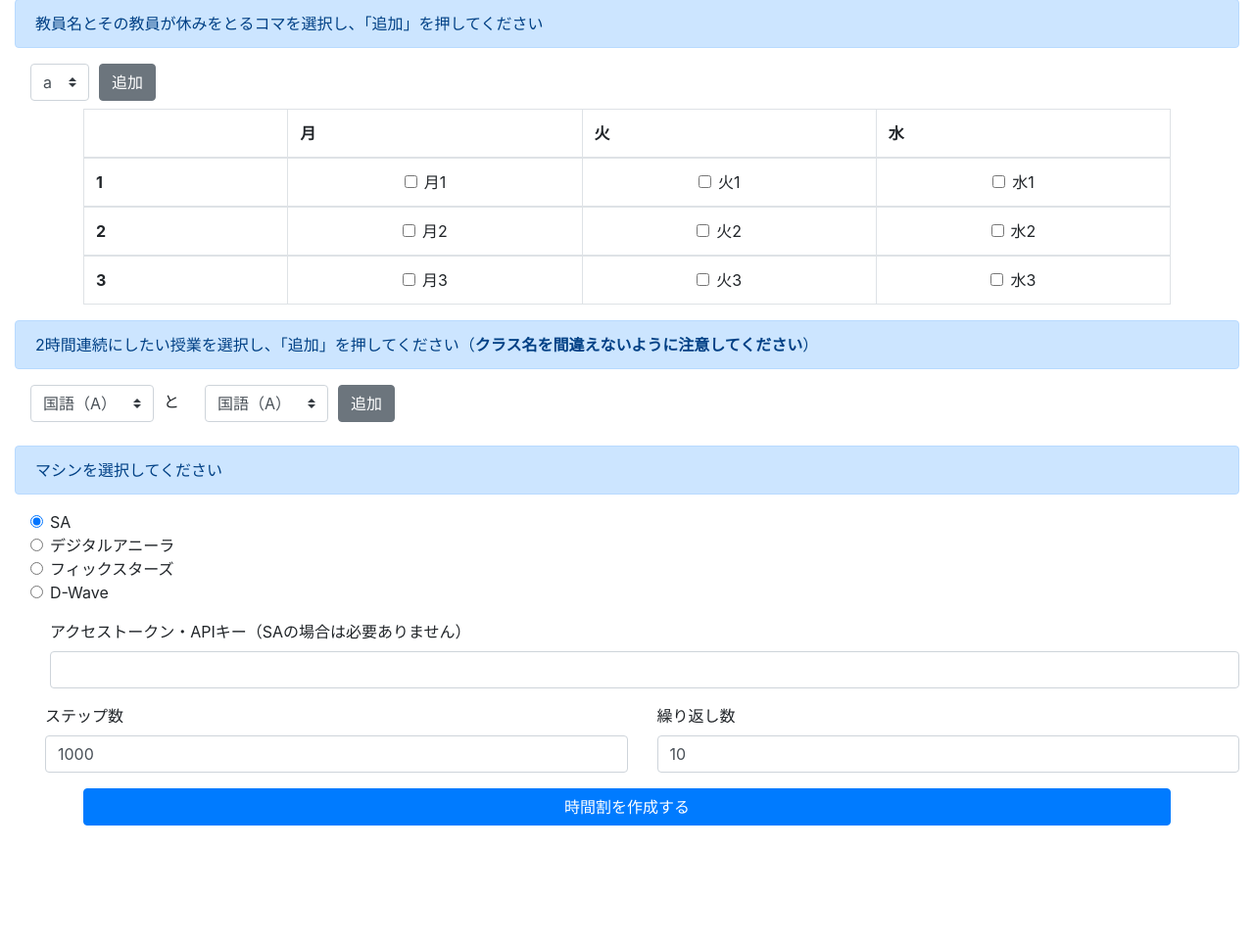
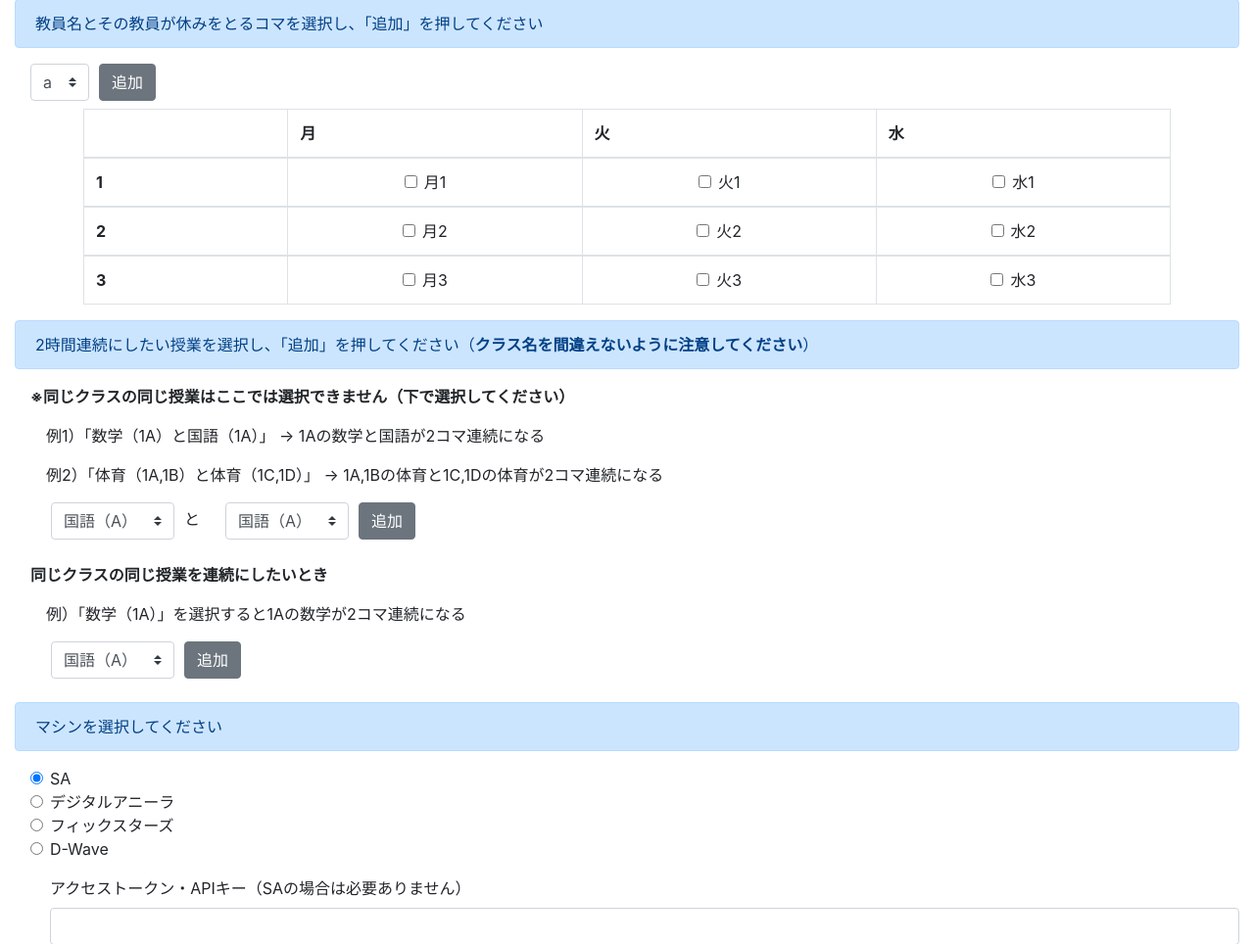
Before and after one commit to CanonMukai/timetable, a Django app: page /make/constraint/ in a window 1280 px wide. Shown: the part 73-1037 px from the top of the page at 98% size. Before the commit the page ends 916 px from the top, so only its background shows below. Run offline with Django 3.2, Linux system fonts and the light colour scheme; data comes from the database, SQL or seed files in the repository; both versions use the stored data as it was after the commit; some libraries are stand-ins or nearby versions.

Commit message:
Make constraint 4 form /make/constraint and Display them

```diff
--- a/make/functions.py
+++ b/make/functions.py
@@ -209,7 +209,7 @@ def JugyoDict(cell_list):
         info = "{}（{}）".format(cell_list[i][1], cell_list[i][2])
         if info not in jugyo_set:
             jugyo_set.add(info)
-            key = "{}（{}）".format(cell_list[i][2], cell_list[i][1])
+            key = "{} {}".format(cell_list[i][2], cell_list[i][1])
             jugyo_dict[key] = info
     return jugyo_dict
 
@@ -303,7 +303,7 @@ def KomaDataList(model, class_dict):
     table = json.loads(model.table)
     convenience = Convenience(model, class_dict)
     renzoku_koma = Renzoku2Koma(model)
-    renzoku_ID = []
+    renzoku_ID = json.loads(model.renzoku_ID)
     joint = Joint()
     gen_list = GenList(model)
     one_per_gen = OnePerGen(model, class_dict)
@@ -312,7 +312,7 @@ def KomaDataList(model, class_dict):
     renzoku_3koma = Renzoku3Koma(model)
     not_renzoku_ID = NotRenzokuID(model, class_dict)
     perfect = PerfectScore()
-    w1, w2, w3, w4, w5, w6, w7, w8 = 2, 4, 2, 4, 1, 6, 1, 5
+    w1, w2, w3, w4, w5, w6, w7, w8 = 2, 4, 2, 9, 1, 6, 1, 4
     Q, constant, A = Hamiltonian(
         class_dict,
         model.weekly, total,
--- a/make/models.py
+++ b/make/models.py
@@ -18,6 +18,12 @@ class TimeTable(models.Model):
     jugyo_dict = models.TextField(null=True)
     weekly = models.IntegerField(null=True)
     convenience = models.TextField(default=json.dumps({}))
+    renzoku_ID = models.TextField(default=json.dumps([]))
+    con4_display = models.TextField(default=json.dumps({}))
+    """
+    {'0,9 1,10 2,11': '国語（1A）と国語（1B）', '3,4 5,6': '英語（1A）'}
+    """
+
     steps = models.IntegerField(default=1000)
     reads = models.IntegerField(default=10)
     class_table_list = models.TextField(null=True)
--- a/make/views.py
+++ b/make/views.py
@@ -98,7 +98,7 @@ def constraint(request):
         'jugyo': jugyo_dict,
     }
     if request.method == 'POST':
-        post_set = {'add', 'clear', 'clear-all', 'add4'}
+        post_set = {'add', 'clear', 'clear-all', 'add4', 'add4-same', 'clear-all4'}
         if post_set & set(request.POST):
             # TODO: 戻るボタンを押されたときの挙動 現在追加済みの休むコマが誤って表示される
             # 制約3: 先生の都合の取得
@@ -120,7 +120,59 @@ def constraint(request):
             elif 'clear-all' in request.POST:
                 con.clear()
             t.convenience = json.dumps(con)
+            # 制約4: 2時間連続にしたいコマ
+            renzoku_ID = json.loads(t.renzoku_ID)
+            con4_display = ast.literal_eval(t.con4_display)
+            if {'add4', 'add4-same', 'clear-all4'} & set(request.POST):
+                class1, name1 = map(str, request.POST['jugyo1'].split())
+                class2, name2 = map(str, request.POST['jugyo2'].split())
+                class3, name3 = map(str, request.POST['jugyo'].split())
+                cell_list = json.loads(t.cell_list)
+                jugyo1, jugyo2, jugyo3 = [], [], []
+                for i in range(len(cell_list)):
+                    if 'add4' in request.POST:
+                        if cell_list[i][1] == name1 and cell_list[i][2] == class1:
+                            jugyo1.append(cell_list[i][0])
+                        elif cell_list[i][1] == name2 and cell_list[i][2] == class2:
+                            jugyo2.append(cell_list[i][0])
+                    elif 'add4-same' in request.POST:
+                        if cell_list[i][1] == name3 and cell_list[i][2] == class3:
+                            jugyo3.append(cell_list[i][0])
+                # 同じクラスの同じ授業でなければ追加する
+                if 'add4' in request.POST and (class1 != class2 or name1 != name2):
+                    min_num = min(len(jugyo1), len(jugyo2))
+                    ids = ''
+                    not_in_renzoku_ID = False
+                    for i in range(min_num):
+                        id1 = min(jugyo1[i], jugyo2[i])
+                        id2 = max(jugyo1[i], jugyo2[i])
+                        if [id1, id2] not in renzoku_ID:
+                            renzoku_ID.append([id1, id2])
+                            ids += ' {},{}'.format(id1, id2)
+                            not_in_renzoku_ID = True
+                    if not_in_renzoku_ID:
+                        con4_display[ids] = '{}（{}）と{}（{}）'.format(name1, class1, name2, class2)
+                # 同じクラスの同じ授業を2コマ連続にするとき
+                elif 'add4-same' in request.POST:
+                    min_num = len(jugyo3) // 2
+                    ids = ''
+                    not_in_renzoku_ID = False
+                    for i in range(min_num):
+                        id1 = min(jugyo3[2 * i], jugyo3[2 * i + 1])
+                        id2 = max(jugyo3[2 * i], jugyo3[2 * i + 1])
+                        if [id1, id2] not in renzoku_ID:
+                            renzoku_ID.append([id1, id2])
+                            ids += ' {},{}'.format(id1, id2)
+                            not_in_renzoku_ID = True
+                    if not_in_renzoku_ID:
+                        con4_display[ids] = '{}（{}）'.format(name3, class3)
+                if 'clear-all4' in request.POST:
+                    renzoku_ID = []
+                    con4_display = {}
+                t.renzoku_ID = json.dumps(renzoku_ID)
+                t.con4_display = json.dumps(con4_display)
             t.save()
+            # 表示部分
             # 各教員の休むコマ
             con3_gen = {}
             for name, gens in con.items():
@@ -128,7 +180,8 @@ def constraint(request):
                 for gen in gens:
                     con3_gen[name] += gen_dict[gen] + " "
             params['con3'] = con3_gen
-            # 制約4: 2時間連続にしたいコマ
+            # 2時間連続のコマ
+            params['renzoku'] = con4_display
             return render(request, 'make/constraint.html', params)
         elif 'make' in request.POST:
             t.steps = int(request.POST['steps'])
--- a/templates/make/constraint.html
+++ b/templates/make/constraint.html
@@ -78,7 +78,13 @@
     <div class="alert alert-primary mt-3" role="alert">
         2時間連続にしたい授業を選択し、「追加」を押してください（<b>クラス名を間違えないように注意してください</b>）
     </div>
-    <div class="form-row align-items-center">
+    <!-- 2時間連続 違うクラス or 違う授業 -->
+    <div class="m-3">
+        <p><b>※同じクラスの同じ授業はここでは選択できません（下で選択してください）</b></p>
+        <p>　例1）「数学（1A）と国語（1A）」 → 1Aの数学と国語が2コマ連続になる</p>
+        <p>　例2）「体育（1A,1B）と体育（1C,1D）」 → 1A,1Bの体育と1C,1Dの体育が2コマ連続になる</p>
+    </div>
+    <div class="form-row align-items-center ml-3">
         <div class="col-auto ml-3">
             <label class="mr-sm-2 sr-only" for="jugyo1">Preference</label>
             <select class="custom-select mr-sm-2 mb-2" id="jugyo1" name="jugyo1">
@@ -99,6 +105,40 @@
         <div class="col-auto">
             <button type="submit" class="btn btn-secondary mb-2" name="add4">追加</button>
         </div>
+    </div>
+    <!-- 2時間連続 同じクラスの同じ授業 -->
+    <div class="m-3">
+        <p><b>同じクラスの同じ授業を連続にしたいとき</b></p>
+        <p>　例）「数学（1A）」を選択すると1Aの数学が2コマ連続になる</p>
+    </div>
+    <div class="form-row align-items-center ml-3">
+        <div class="col-auto ml-3">
+            <label class="mr-sm-2 sr-only" for="jugyo">Preference</label>
+            <select class="custom-select mr-sm-2 mb-2" id="jugyo" name="jugyo">
+                {% for key, value in jugyo.items %}
+                <option value="{{ key }}">{{ value }}</option>
+                {% endfor %}
+            </select>
+        </div>
+        <div class="col-auto">
+            <button type="submit" class="btn btn-secondary mb-2" name="add4-same">追加</button>
+        </div>
+    </div>
+    <!-- 加えた制約4の表示 -->
+    <div class="m-3" style="background-color: whitesmoke;">
+        {% if renzoku %}
+        <div class="m-3">
+            <p>現在追加済みの2時間連続コマ</p>
+        </div>
+        {% for key, value in renzoku.items %}
+        <div class="m-3">
+            <li>{{ value }}</li>
+        </div>
+        {% endfor %}
+        <div class="m-3">
+            <button type="submit" class="btn btn-outline-secondary btn-sm" name="clear-all4">全ての2連続授業を取り消す</button>
+        </div>
+        {% endif %}
     </div>
 
     <!-- マシンの選択 -->
```
Also changed, not shown: db.sqlite3, make/migrations/0019_timetable_renzoku_id.py (added), make/migrations/0020_timetable_con4_display.py (added).
